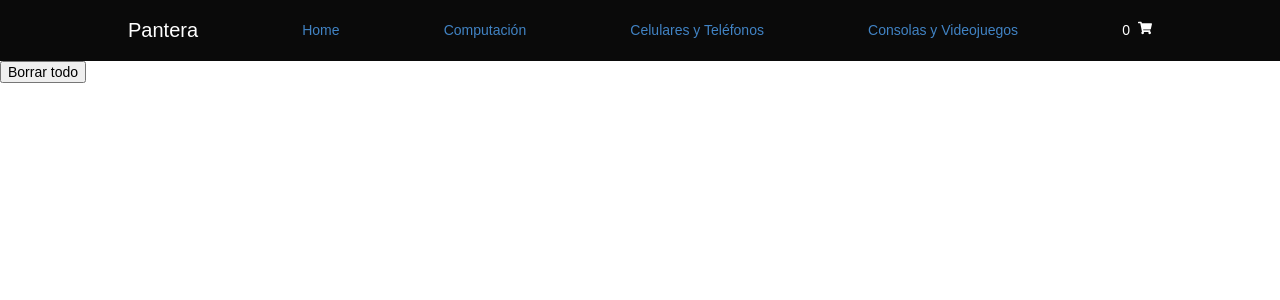
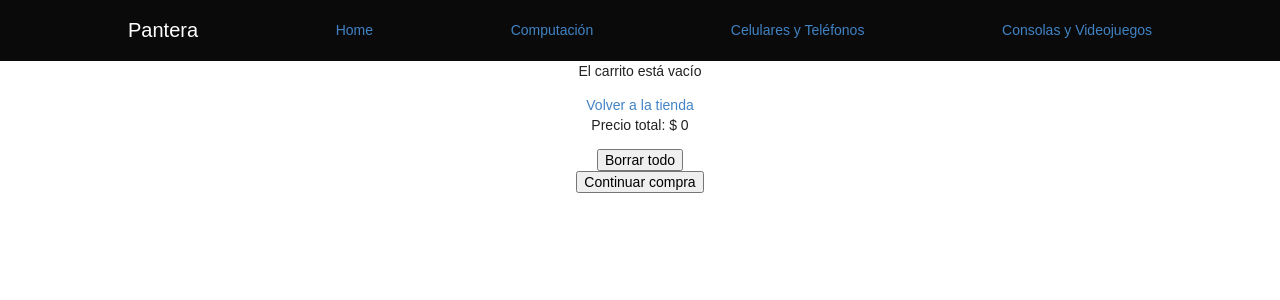
Before and after one commit to arielcaroprese/drum-shop, a React (Create React App) app: page /cart in a window 1280 px wide. Shown: the top 300 px of the page. Built offline with nearby package versions, Linux system fonts and the light colour scheme; a web font is replaced by a local one.

Commit message:
[ADD] Nuevas funciones en en el cart: totalPrice, clear, etc.

```diff
--- a/src/components/Cart/Cart.css
+++ b/src/components/Cart/Cart.css
@@ -0,0 +1,37 @@
+.cartContainer {
+    display: flex;
+    flex-direction: column;
+    align-items: center;
+    justify-content: center;
+}
+
+.cartItem {
+    display: flex;
+    align-items: center;
+    width: 800px;
+    border-bottom: solid 1px rgb(161, 161, 161);
+    padding: 16px;
+
+}
+
+.cartItemImg {
+    width: 10%;
+    height: 10%;
+    max-width: 100px;
+    max-height: 100px;
+    align-self: center;
+}
+
+.cartItemDetail {
+    width: 70%;
+    display: inline-block;
+}
+
+.cartItemPrice {
+    width: 20%;
+    display: inline-block;
+    width: max-content;
+}
+
+.cartTotalPrice {
+}
--- a/src/components/Cart/Cart.js
+++ b/src/components/Cart/Cart.js
@@ -1,23 +1,39 @@
 import React, {useContext} from 'react'
+import { Link } from 'react-router-dom'
 import {CartContext} from "../../context/CartContext"
+import './Cart.css'
 
 
 const Cart = () => {
-    const { items, removeItem, clear  } = useContext(CartContext)
+    const { items, removeItem, clear, totalPrice } = useContext(CartContext)
 
     return (
-        <div>
-            {
+        <div className='cartContainer'>
+            {items.length === 0 &&
+                <>
+                    <p>El carrito está vacío</p>
+                    <Link to="/"> Volver a la tienda </Link>
+                </>
+            }
+            {items.length > 0 &&
                 items.map((item) => (
-                    <div key= {item.id}>
-                        <h1>{item.title}</h1>
-                        <p>{item.id}</p>
-                        <p>{item.qty}</p>
-                        <button onClick={() => removeItem(item.id)}>Borrar</button>
+                    <div key= {item.id} className='cartItem'>
+                        <img src={item.thumbnail} alt={item.name} className="cartItemImg"></img>
+                        <div className='cartItemDetail'>
+                            <h4>{item.name}</h4>
+                            <p>{item.id}</p>
+                        </div>
+                        <div className='cartItemPrice'>
+                            <p>Cantidad: {item.qty}</p>
+                            <p>Precio: $ {item.qty * item.price}</p>
+                            <button onClick={() => removeItem(item.id)}>Borrar</button>
+                        </div>
                     </div>
                 ))
             }
+            <p className='cartTotalPrice'>Precio total: $ {totalPrice()}</p>
             <button onClick={() => clear()}>Borrar todo</button>
+            <button onClick={console.log()}>Continuar compra</button>
         </div>
     )
 }
--- a/src/components/CartWidget/CartWidget.css
+++ b/src/components/CartWidget/CartWidget.css
@@ -7,3 +7,7 @@
     display: inline;
     margin-right: 8px;
 }
+
+.cartWidgetNone {
+    display: none;
+}
--- a/src/components/CartWidget/CartWidget.js
+++ b/src/components/CartWidget/CartWidget.js
@@ -14,7 +14,7 @@ const CartWidget = () => {
     )
 
     return (
-        <Link to="/cart" className="cartWidget">
+        <Link to="/cart" className={ itemsInCart === 0 ? "cartWidgetNone" : "cartWidget"}>
             <p>{itemsInCart}</p>
             <FaShoppingCart/>
         </Link>
--- a/src/context/CartContext.js
+++ b/src/context/CartContext.js
@@ -20,7 +20,7 @@ export const CartProvider = ({ children }) => {
                 return prod
             }))
             :
-            setItems([...items, {id: item.id, name: item.title, price: item.price, qty: qty}])
+            setItems([...items, {id: item.id, name: item.title, price: item.price, qty: qty, thumbnail: item.thumbnail}])
 
     }
 
@@ -32,8 +32,12 @@ export const CartProvider = ({ children }) => {
         setItems([])
     }
 
+    const totalPrice = () => {
+        return items.reduce ( (acum, value) => (acum + (value.qty * value.price)) , 0)
+    }
+
     return (
-        <CartContext.Provider value={{items, addItem, removeItem, clear}}>
+        <CartContext.Provider value={{items, addItem, removeItem, clear, totalPrice}}>
             {children}
         </CartContext.Provider>
     )
```
